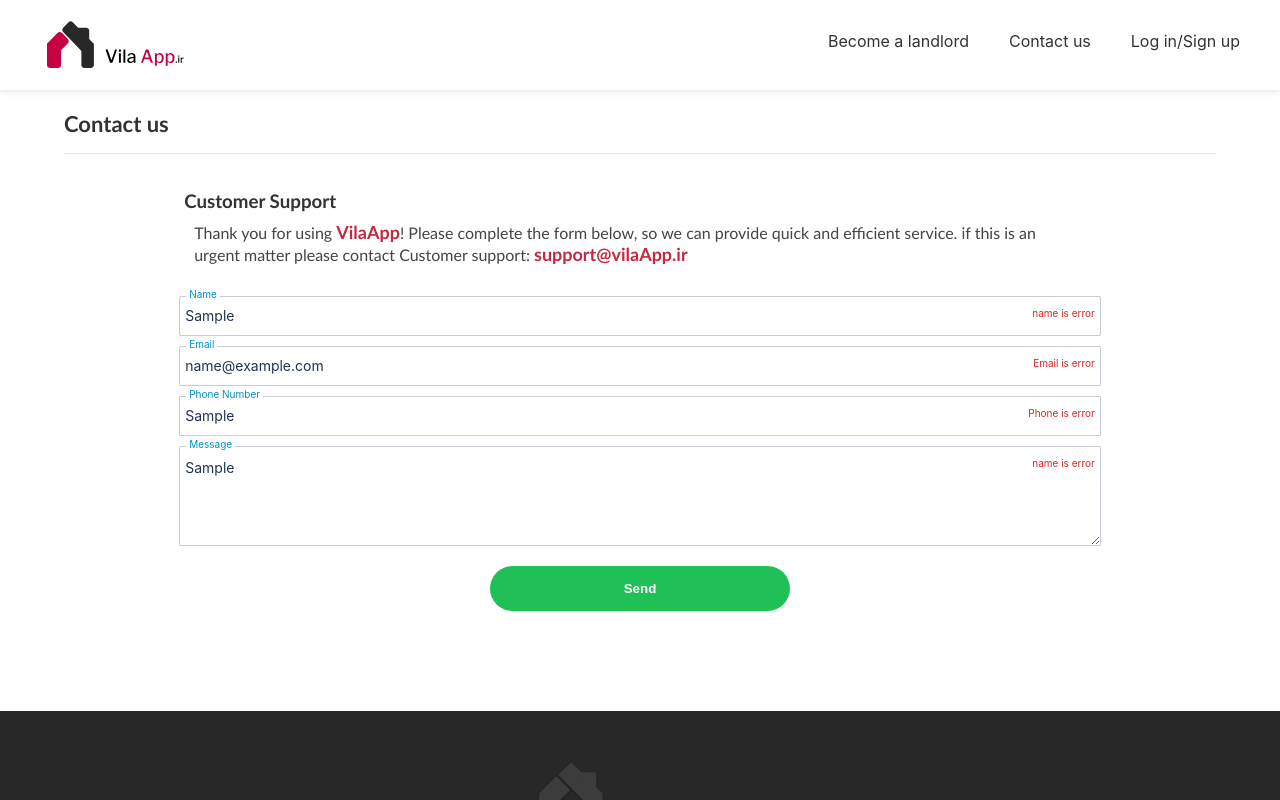
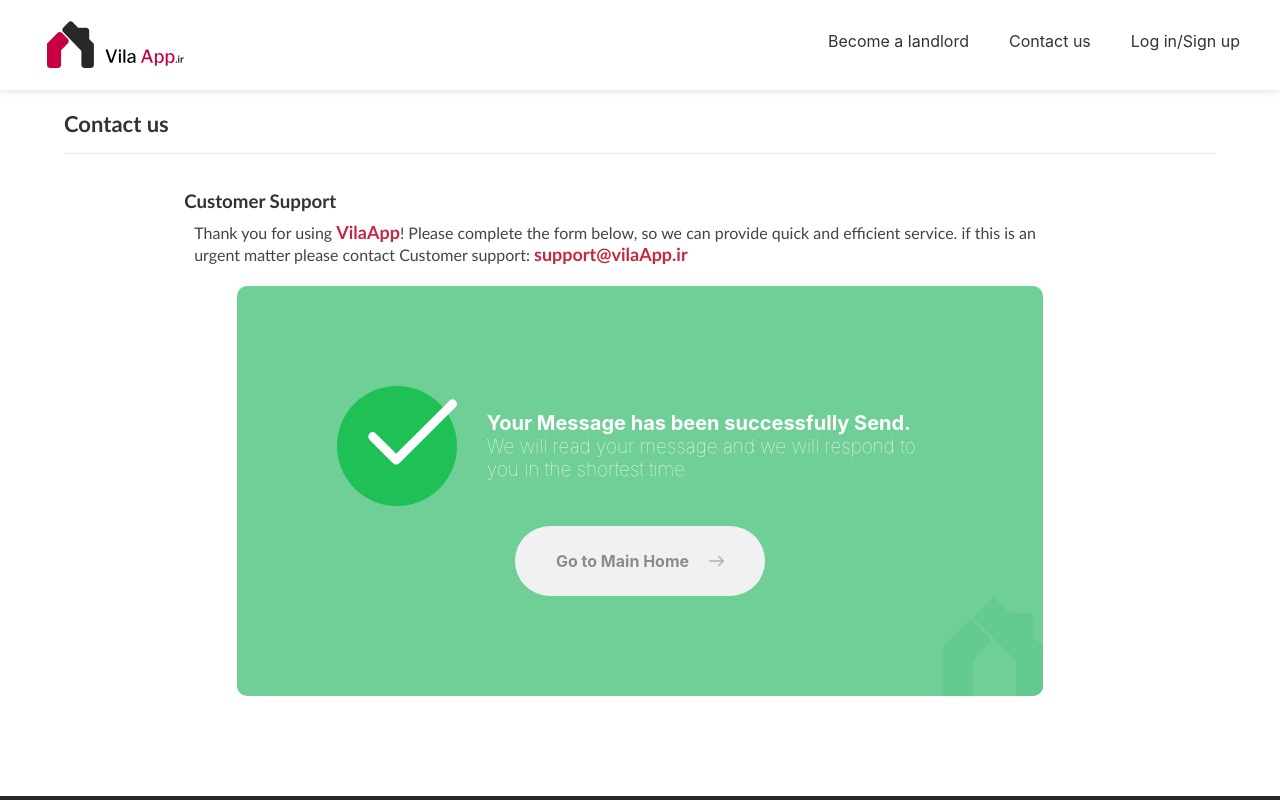
Before and after one commit to arasico/vilaapp, a React (Create React App) app: page /contact-us in a window 1280 px wide. Both pictures are taken after typing "Sample", "name@example.com", "Sample", "Sample" into the empty fields and a click on the button "Send". Shown: the top 800 px of the page. Built offline with nearby package versions, Linux system fonts and the light colour scheme.

Commit message:
success mesage box is added in contact us

```diff
--- a/src/en/container/contactUs/contactUs.css
+++ b/src/en/container/contactUs/contactUs.css
@@ -1,6 +1,8 @@
 .contact-us-form-container{
     width: 80%;
     margin: auto;
+    display: flex;
+    flex-direction: column;
 }
 
 .btn-container-form {
@@ -37,6 +39,58 @@
 
 
 
+.success-message-contact-us{
+    width: 70%;
+    margin: auto;
+    border-radius: 10px;
+    position: relative;
+    background-color: #6FCF97;
+    padding: 100px;
+    display: none;
+    flex-direction: column;
+    justify-content: center;
+    align-items: center;
+    overflow: hidden;
+    margin-bottom: 100px;
+
+}
+
+
+.fadeInUp {
+    -webkit-animation-name: fadeInUp;
+    animation-name: fadeInUp;
+    -webkit-animation-duration: 1s;
+    animation-duration: 1s;
+    -webkit-animation-fill-mode: both;
+    animation-fill-mode: both;
+    }
+    @-webkit-keyframes fadeInUp {
+    0% {
+    opacity: 0;
+    -webkit-transform: translate3d(0, 100%, 0);
+    transform: translate3d(0, 100%, 0);
+    }
+    100% {
+    opacity: 1;
+    -webkit-transform: none;
+    transform: none;
+    }
+    }
+    @keyframes fadeInUp {
+    0% {
+    opacity: 0;
+    -webkit-transform: translate3d(0, 100%, 0);
+    transform: translate3d(0, 100%, 0);
+    }
+    100% {
+    opacity: 1;
+    -webkit-transform: none;
+    transform: none;
+    }
+    }
+  ×
+
+
 
 @media screen and (max-width: 450px) {
     .btn-container-form{
--- a/src/en/container/contactUs/contactUs.js
+++ b/src/en/container/contactUs/contactUs.js
@@ -5,6 +5,25 @@ import SubTitle from '../../components/common/subTitle/subTitle'
 import InputText from '../../components/commonInput/InputGroup'
 import InputTextArea from '../../components/commonInput/InputTextArea'
 import Button from '../../components/Button/Button'
+
+// import Icons -------------------------------------------------------->
+import Pin from '../../../assets/icons/pin.svg';
+import arrow from '../../../assets/icons/arrow-down.svg'
+import Magnifier from '../../../assets/icons/magnifier.svg'
+import ArrowRight from '../../../assets/icons/arrow-right-light.svg'
+import ArrowLeft from '../../../assets/icons/arrow-left.svg'
+import Close from '../../../assets/icons/close.svg'
+import Medaphone from '../../../assets/icons/megaphone.svg'
+import Success from '../../../assets/icons/success.svg'
+import ArrowRight2 from '../../../assets/icons/arrowright.svg'
+import OurLogo from '../../../assets/icons/ourlogo.svg'
+
+import Floors from '../../../assets/icons/floors.svg'
+import Beds from '../../../assets/icons/beds.svg'
+import Persons from '../../../assets/icons/persons.svg'
+import Area from '../../../assets/icons/area.svg'
+import Rooms from '../../../assets/icons/rooms.svg'
+
 
 
 class ContactUsComponent extends Component {
@@ -15,7 +34,9 @@ class ContactUsComponent extends Component {
 
     callSubmit(event){
         event.preventDefault();
-        alert("its submit!")
+        //alert("its submit!")
+        document.getElementsByClassName('success-message-contact-us')[0].style.display= 'flex';
+        document.getElementsByClassName('contact-us-form-container')[0].style.display= 'none'
     }
     render() {
         return (
@@ -63,6 +84,30 @@ class ContactUsComponent extends Component {
                           </div>
                     </form>
 
+                            <div className="success-message-contact-us fadeInUp"      >
+                                    <div className="success-text">
+                                        <img src={Success} alt="success" />
+                                        <div>
+                                            <h2>Your Message has been successfully Send.</h2>
+                                            <h3>
+                                            We will read your message and we will respond to you in the shortest time
+                                            </h3>
+                                        </div>
+                                    </div>
+
+
+                                    <div className="create-btn-information-container-item" onClick={this.goToHome}>
+                                        <div className="btn-create-continu btn-go-to-home">
+                                            <div className="create-btn-container" >
+                                                <span style={{ color: '#8C8C8C' }}>Go to Main Home</span>
+                                                <img src={ArrowRight2} alt="s" style={{ float: "left", paddingLeft: 20 }} />
+                                            </div>
+                                        </div>
+                                    </div>
+                                    <img className="our-logo" src={OurLogo} alt="vilaapp" />
+
+                                </div>
+
 
                 </div>
             </div>
```
